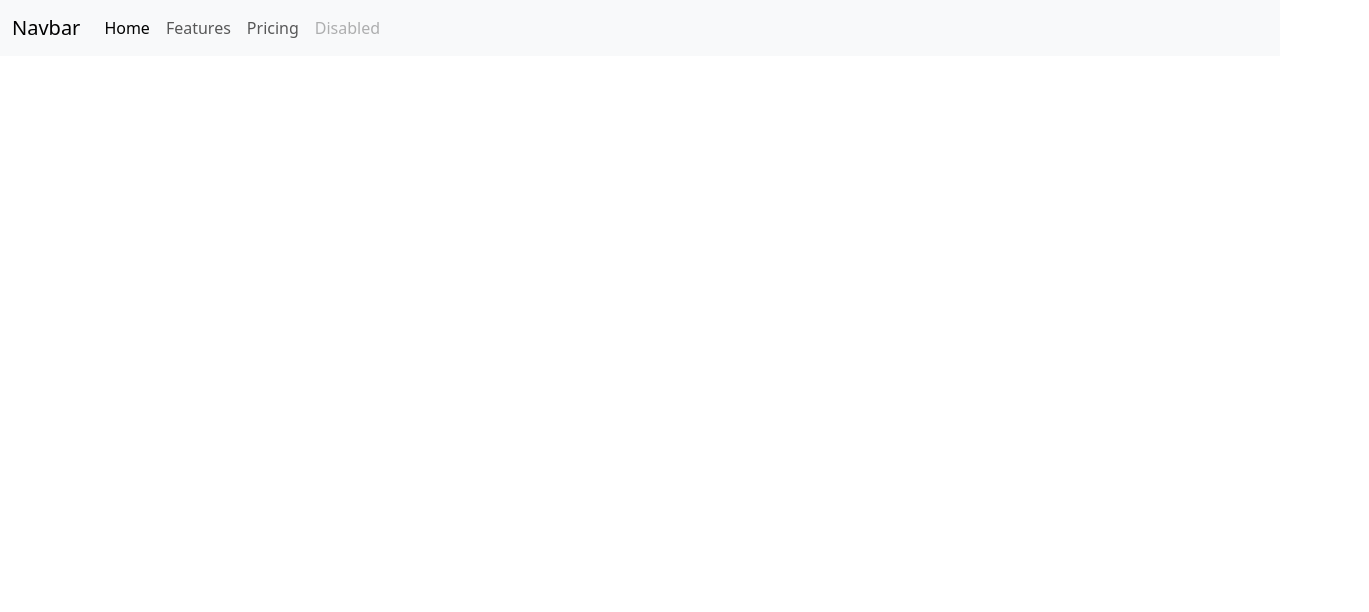
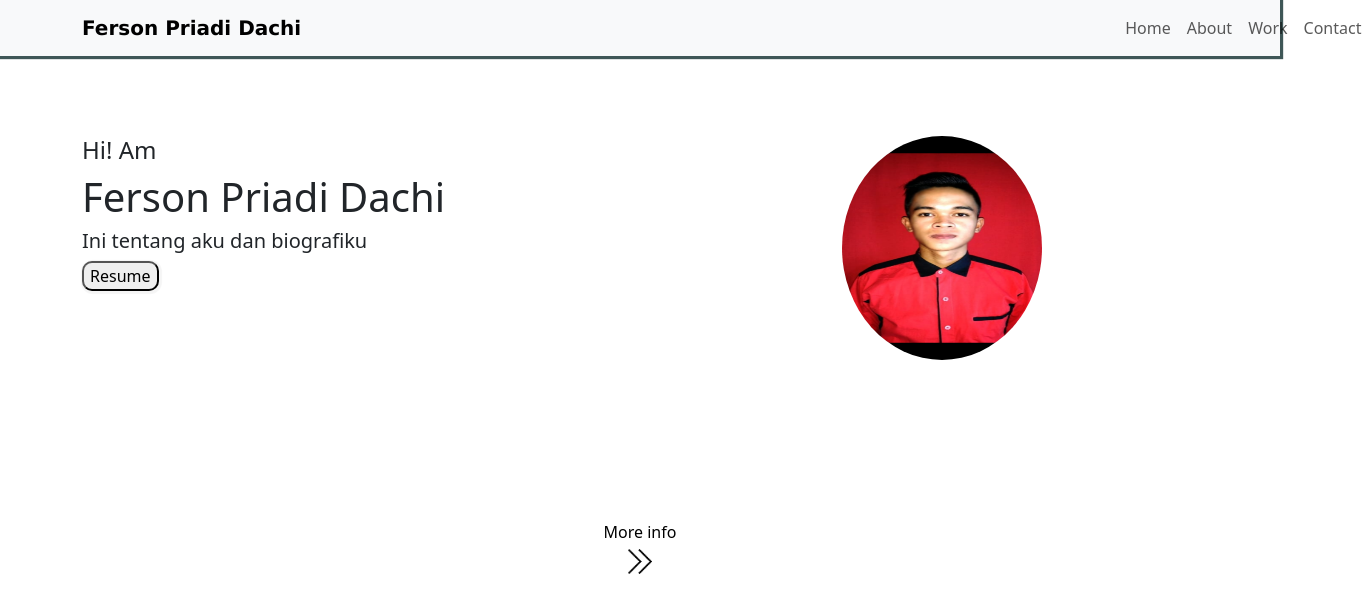
Before and after one commit to fersonpriadi/portofoliotest, a plain HTML site: page index.html in a window 1280 px wide. Shown: the whole page, 1369 px wide, since content can reach past the window. Drawn offline with nearby package versions, Linux system fonts and the light colour scheme.

Commit message:
add home

```diff
--- a/index.html
+++ b/index.html
@@ -8,30 +8,49 @@
     <link href="https://cdn.jsdelivr.net/npm/bootstrap@5.3.1/dist/css/bootstrap.min.css" rel="stylesheet" integrity="sha384-4bw+/aepP/YC94hEpVNVgiZdgIC5+VKNBQNGCHeKRQN+PtmoHDEXuppvnDJzQIu9" crossorigin="anonymous">
 </head>
 <body>
-    <nav class="navbar navbar-expand-lg bg-body-tertiary">
-        <div class="container-fluid">
-          <a class="navbar-brand" href="#">Navbar</a>
+    <nav id="navbar2" class="navbar navbar-expand-lg bg-body-tertiary">
+        <div class="container">
+          <a class="navbar-brand" href="#">Ferson Priadi Dachi</a>
           <button class="navbar-toggler" type="button" data-bs-toggle="collapse" data-bs-target="#navbarNav" aria-controls="navbarNav" aria-expanded="false" aria-label="Toggle navigation">
             <span class="navbar-toggler-icon"></span>
           </button>
           <div class="collapse navbar-collapse" id="navbarNav">
-            <ul class="navbar-nav">
+            <ul class="navbar-nav" id="navbar-nav2">
               <li class="nav-item">
-                <a class="nav-link active" aria-current="page" href="#">Home</a>
+                <a class="nav-link " aria-current="page" href="#">Home</a>
               </li>
               <li class="nav-item">
-                <a class="nav-link" href="#">Features</a>
+                <a class="nav-link" href="#">About</a>
               </li>
               <li class="nav-item">
-                <a class="nav-link" href="#">Pricing</a>
+                <a class="nav-link" href="#">Work</a>
               </li>
               <li class="nav-item">
-                <a class="nav-link disabled" aria-disabled="true">Disabled</a>
+                <a class="nav-link" href="#">Contact</a>
               </li>
             </ul>
           </div>
         </div>
       </nav>
+
+
+      <section id="home" class="home container">
+        <div class="row">
+            <div class="col-8">
+                <h4>Hi! Am</h4>
+                <h1>Ferson Priadi Dachi</h1>
+                <h5>Ini tentang aku dan biografiku</h5>
+                <button type="button" name="button" id="btn">Resume</button>
+            </div>
+            <div class="col-4">
+                <img src="images/Screenshot_2018-09-08-10-48-50-368_com.miui.gallery.png" alt="gambar1">
+            </div>
+        </div>
+        <div class="arrow">
+            <a href="#about" class="more-info">More info</a>
+            <img src="images/arrow.png" alt="">
+        </div>
+      </section>
 
 
 
--- a/style.css
+++ b/style.css
@@ -0,0 +1,76 @@
+#navbar2 {
+    box-shadow: 1px 1px 1px 2px rgb(63, 87, 87);
+}
+
+#navbar-nav2 {
+    /* display: flex; */
+    /* flex-direction: column; */
+    /* justify-content: space-between; */
+    margin-left: 100vh;
+    /* align-items: center; */
+
+}
+
+.navbar-brand {
+    font-weight: bold;
+    font-family: Verdana, Geneva, Tahoma, sans-serif;
+}
+
+/* section home */
+
+#home {
+    margin-top : 10vh;
+}
+
+.col-4 img {
+    width: 25vh;
+    height: 28vh;
+    border-radius: 50%;
+}
+
+.col-8 button {
+    border-radius: 10px;
+    box-shadow: 1px 1px 1px 2px whitesmoke;
+}
+
+#btn:hover {
+    background-color : wheat ;
+
+}
+
+.arrow {
+    display: flex;
+    flex-direction: column;
+    /* justify-content: center; */
+    align-items: center;
+    margin-top : 20vh;
+}
+
+.more-info {
+    text-decoration: none;
+    color : black;
+}
+
+.arrow img {
+    width: 3vh;
+    margin-top : 5px;
+    /* margin-bottom: -100px; */
+}
+
+.arrow img {
+    animation : 1s updown infinite;
+}
+
+@keyframes updown {
+    0% {
+        transform: translateX(0);
+    }
+
+    50% {
+        transform: translateX(20px);
+    }
+
+    100% {
+        trasnform: translateX(0);
+    }
+}
```
Also changed, not shown: images/arrow.png (added).
